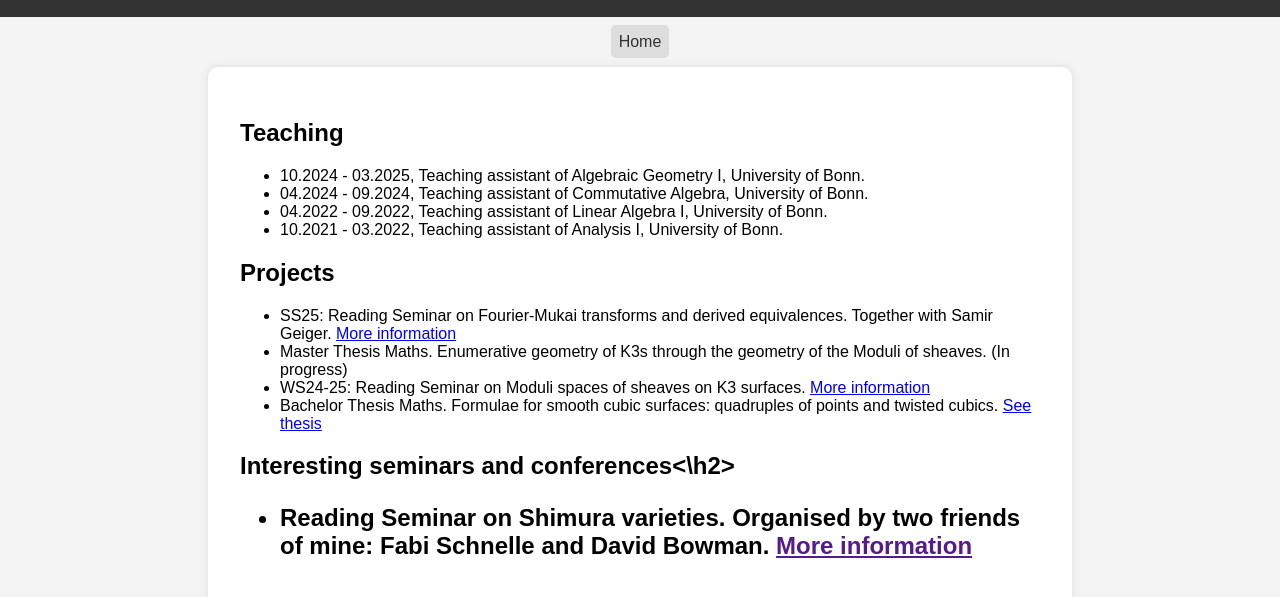
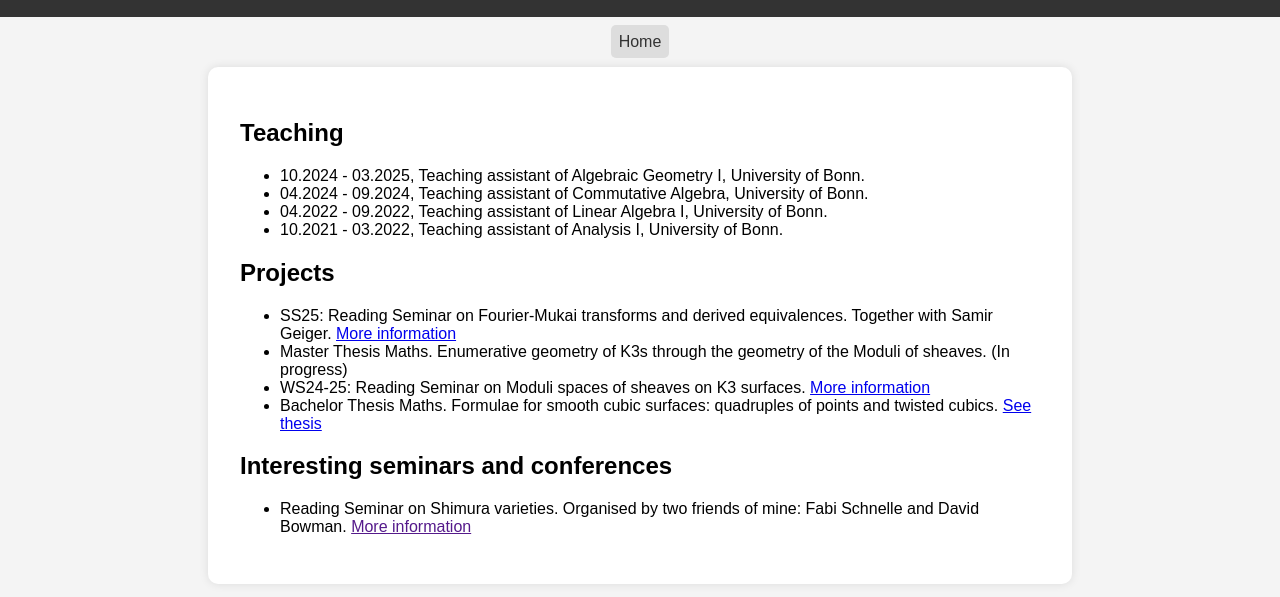
Before and after one commit to AlejandroOvalleDuque/alejandroovalleduque.github.io, a plain HTML site: page teaching.html in a window 1280 px wide. Shown: the part 95-692 px from the top of the page. Drawn offline with Linux system fonts and the light colour scheme.

Commit message:
Update teaching.html

```diff
--- a/teaching.html
+++ b/teaching.html
@@ -66,7 +66,7 @@
             <li>Bachelor Thesis Maths. Formulae for smooth cubic surfaces: quadruples of points and twisted cubics. <a href="Bachelorarbeit_Mathematik.pdf">See thesis </a>
         </ul>
 
-        <h2>Interesting seminars and conferences<\h2>
+        <h2>Interesting seminars and conferences</h2>
         <ul>
             <li> Reading Seminar on Shimura varieties. Organised by two friends of mine: Fabi Schnelle and David Bowman. <a href=""> More information</a>
             </ul>
```
